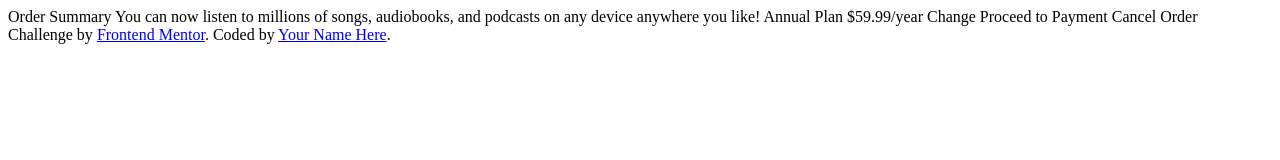
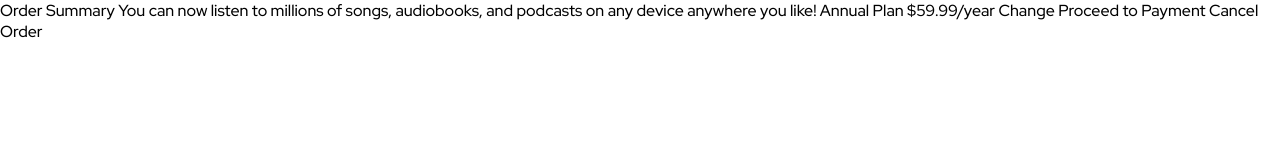
Before and after one commit to trekab/order-summary-component, a plain HTML site: page index.html in a window 1280 px wide. Drawn offline with Linux system fonts and the light colour scheme.

Commit message:
Set up css fonts and color variables

```diff
--- a/index.html
+++ b/index.html
@@ -5,7 +5,7 @@
   <meta name="viewport" content="width=device-width, initial-scale=1.0"> <!-- displays site properly based on user's device -->
 
   <link rel="icon" type="image/png" sizes="32x32" href="./images/favicon-32x32.png">
-
+  <link rel="stylesheet" href="./main.css">
   <title>Frontend Mentor | Order summary card</title>
 </head>
 <body>
@@ -22,10 +22,5 @@
 
   Proceed to Payment
   Cancel Order
-
-  <div class="attribution">
-    Challenge by <a href="https://www.frontendmentor.io?ref=challenge" target="_blank">Frontend Mentor</a>.
-    Coded by <a href="#">Your Name Here</a>.
-  </div>
 </body>
 </html>
--- a/main.css
+++ b/main.css
@@ -0,0 +1,16 @@
+@import url("https://fonts.googleapis.com/css2?family=Red+Hat+Display:wght@500;700;900&display=swap");
+
+:root {
+  --pale-blue: hsl(225, 100%, 94%);
+  --bright-blue: hsl(245, 75%, 52%);
+  --very-pale-blue: hsl(225, 100%, 98%);
+  --desaturated-blue: hsl(224, 23%, 55%);
+  --dark-blue: hsl(223, 47%, 23%);
+}
+
+* {
+  font-family: "Red Hat Display", sans-serif;
+  margin: 0;
+  padding: 0;
+  box-sizing: border-box;
+}
```
